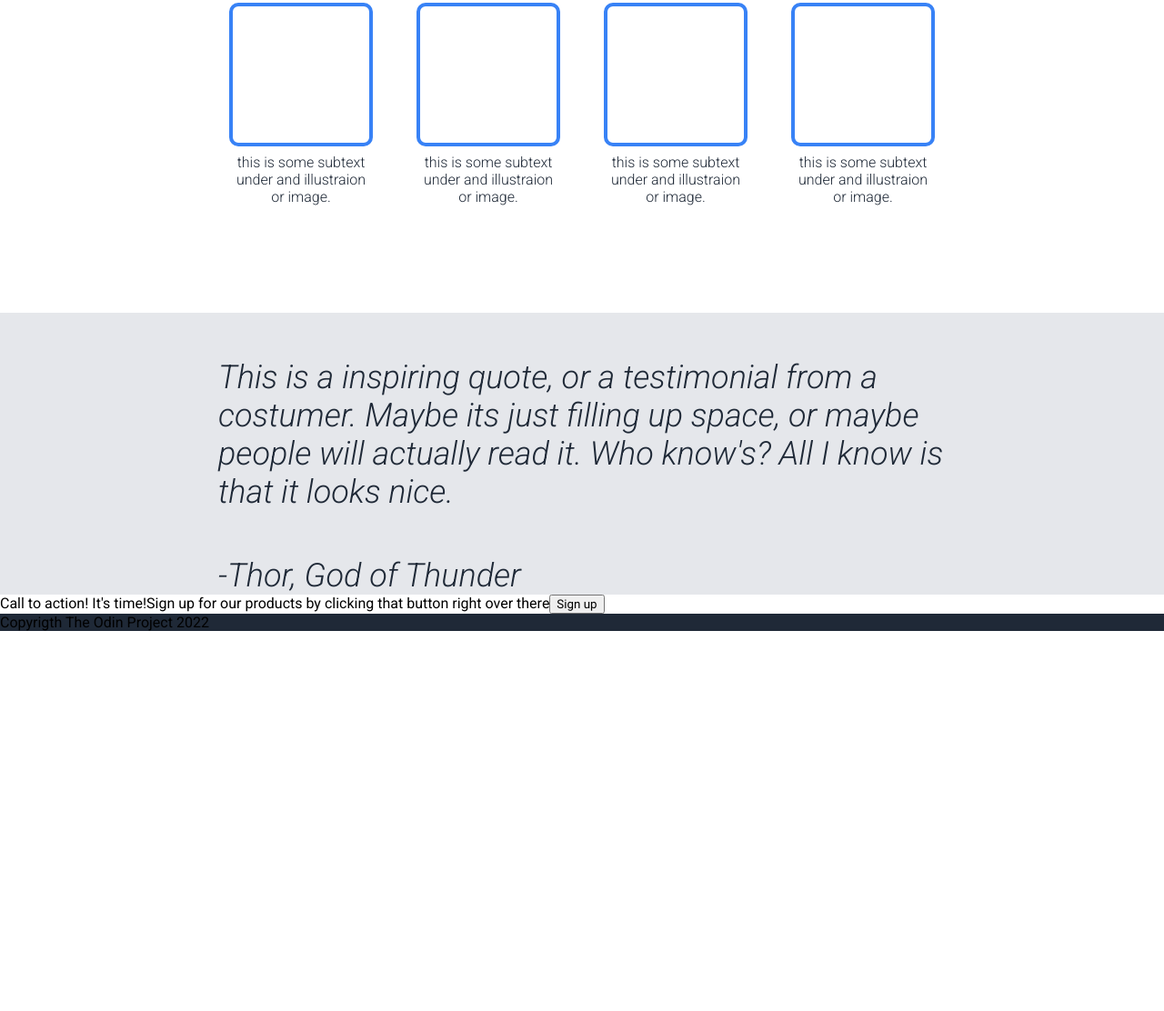
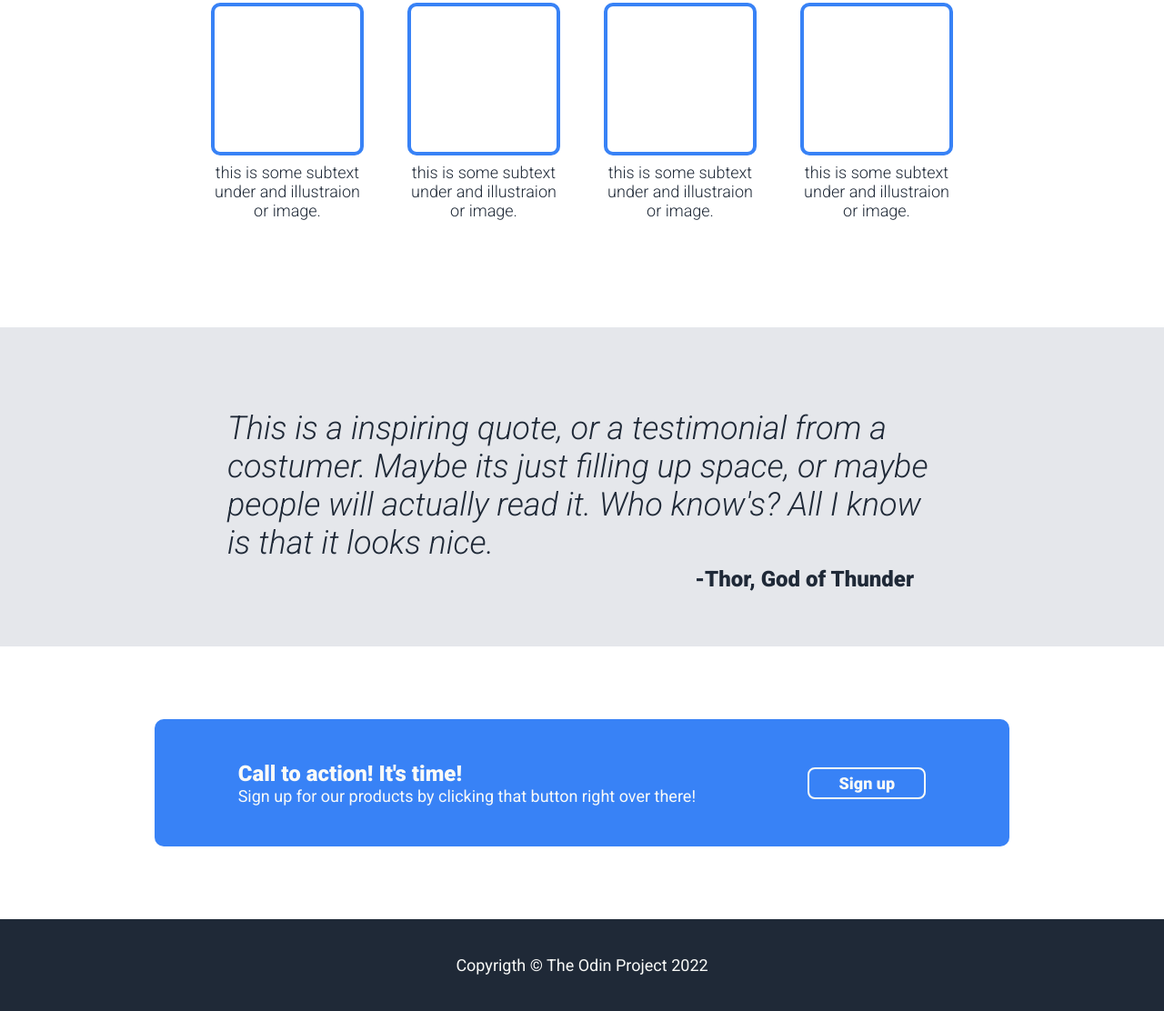
Before and after one commit to CamiloAHA/landing-page, a plain HTML site: page index.html in a window 1280 px wide. Shown: the part 629-1741 px from the top of the page at 91% size. Before the commit the page ends 1323 px from the top, so only its background shows below. Drawn offline with Linux system fonts and the light colour scheme.

Commit message:
Section 2 to 4 completed, first final version

```diff
--- a/index.html
+++ b/index.html
@@ -59,11 +59,13 @@
             <div class="name">-Thor, God of Thunder</div>
         </div>
         <div class="section3">
-            <div>Call to action! It's time!</div>
-            <div>Sign up for our products by clicking that button right over there</div>
+            <div>
+                <div class="titulo">Call to action! It's time!</div>
+                <div>Sign up for our products by clicking that button right over there!</div>
+            </div>
             <button>Sign up</button>
         </div>
-        <div class="section4">Copyrigth  The Odin Project 2022</div>
+        <div class="section4">Copyrigth &#169; The Odin Project 2022</div>
 
     </div>
 </body>
--- a/style.css
+++ b/style.css
@@ -1,5 +1,7 @@
 * {
     font-family: 'Roboto', sans-serif;
+    font-size: 18px;
+    color: #F9FAF8;
 }
 
 .struct {
@@ -8,10 +10,19 @@
     margin: 0px;
 }
 
+.links {
+    text-align: right;
+    padding: 1px;
+    margin: 5px;
+    margin-right: 80px;
+    gap: 30px;
+    display: flex;
+    flex: 1;
+}
+
 .header {
     background-color: #1F2937;
     display: flex;
-    font-size: 18px;
     color: #E5E7EB;
     padding-bottom: 80px;
     padding-top: 10px;
@@ -30,7 +41,6 @@
 
 .header .main {
     font-size: 48px;
-    color: #F9FAF8;
     font-weight: 900;
 }
 
@@ -38,11 +48,10 @@
     background-color: #3882F6;
     padding: 8px 20px;
     margin-left: 200px;
+    margin-top: 10px;
     width: 130px;
-    color: #F9FAF8;
     border: none;
     border-radius: 8px;
-    font-size: 16px;
     font-weight: bold;
     box-sizing: border-box;
 }
@@ -90,7 +99,7 @@
 }
 
 .center p {
-    width: 150px;
+    width: 160px;
     color: #1F2937;
     font-weight: 300;
     text-align: center;
@@ -98,8 +107,8 @@
 }
 
 .imagenes .cuadro {
-    height: 150px;
-    width: 150px;
+    height: 160px;
+    width: 160px;
     border-radius: 10px;
     border: 4px solid #3882F6;
 }
@@ -117,35 +126,60 @@
     flex-direction: column;
     justify-content: center;
     align-items: center;
-
 }
 
-.section3 {
-    background-color: white;
-    display: flex;
-}
-
-.section4{
-    background-color: #1F2937;
-}
-
-.content .section2 div {
+.section2 div {
     color: #1F2937;
     font-size: 36px;
     font-style: italic;
     font-weight: 300;
-    text-align: center;
-    margin-top: 50px;
-    width: 800px;
+    width: 780px;
     text-align: left;
+    padding-top: 90px;
 }
 
-.links {
+.section2 .name {
+    font-size: 24px;
+    font-style: normal;
     text-align: right;
-    padding: 1px;
-    margin: 5px;
-    margin-right: 100px;
-    gap: 30px;
+    margin: 0px;
+    font-weight: bold;
+    padding-top: 5px;
+    padding-right: 50px;
+    padding-bottom: 60px;
+}
+
+.section3 {
+    background-color: #3882F6;
     display: flex;
-    flex: 1;
+    width: 880px;
+    height: 100px;
+    display: flex;
+    justify-content: space-around;
+    align-items: center;
+    margin: 80px;
+    align-self: center;
+    padding: 20px 30px;
+    border-radius: 10px;
 }
+
+.section3 .titulo{
+    font-weight: bold;
+    font-size: 24px;
+}
+
+.section3 button {
+    background-color: #3882F6;
+    width: 130px;
+    padding: 5px 15px;
+    border: 2px solid  #F9FAF8;
+    border-radius: 8px;
+    font-weight: bold;
+    box-sizing: border-box;
+}
+
+.section4 {
+    background-color: #1F2937;
+    text-align: center;
+    padding: 40px;
+}
```
